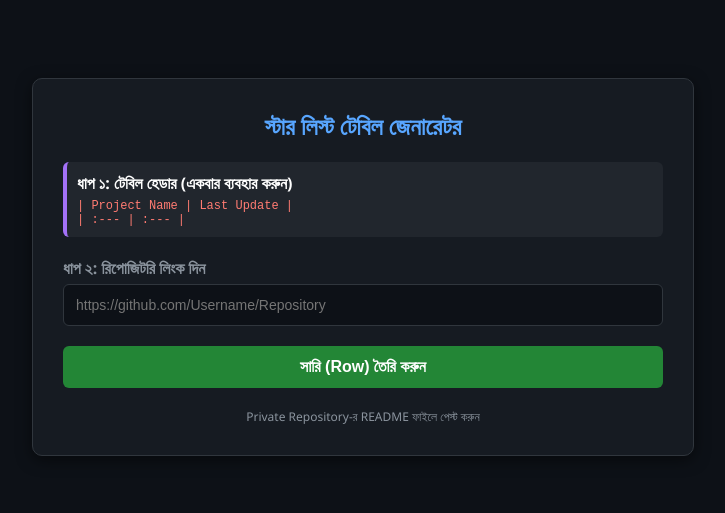
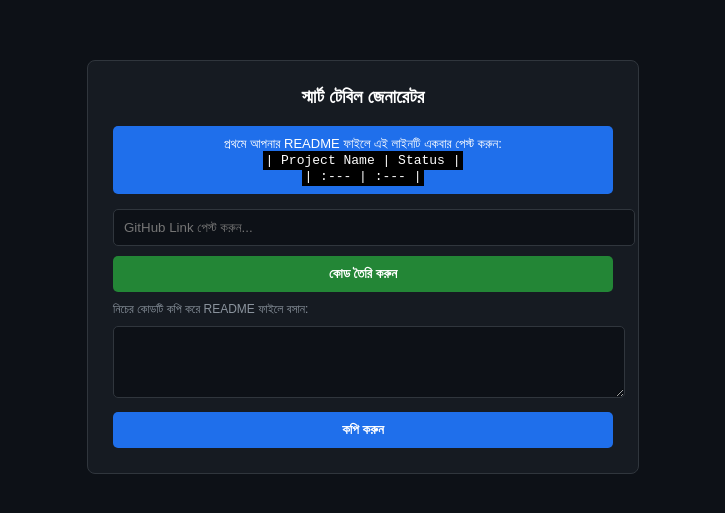
Before and after one commit to LS-Station/tool-generator, a plain HTML site: page index.html in a window 1280 px wide. Shown: the part 133-646 px from the top of the page, without its empty margins (277-1002 px from the left). Drawn offline with Linux system fonts and the light colour scheme.

Commit message:
Update index.html

```diff
--- a/index.html
+++ b/index.html
@@ -3,159 +3,60 @@
 <head>
     <meta charset="UTF-8">
     <meta name="viewport" content="width=device-width, initial-scale=1.0">
-    <title>GitHub Table Generator</title>
+    <title>Fixed GitHub Generator</title>
     <style>
-        body {
-            font-family: 'Segoe UI', Tahoma, Geneva, Verdana, sans-serif;
-            background-color: #0d1117;
-            color: #c9d1d9;
-            display: flex;
-            justify-content: center;
-            align-items: center;
-            height: 100vh;
-            margin: 0;
-        }
-        .card {
-            background-color: #161b22;
-            padding: 30px;
-            border-radius: 10px;
-            box-shadow: 0 4px 15px rgba(0,0,0,0.5);
-            width: 90%;
-            max-width: 600px;
-            border: 1px solid #30363d;
-        }
-        h2 { text-align: center; color: #58a6ff; margin-top: 0; }
-        label { display: block; margin: 15px 0 5px; font-weight: bold; color: #8b949e; }
-        input {
-            width: 100%;
-            padding: 12px;
-            box-sizing: border-box;
-            background: #0d1117;
-            border: 1px solid #30363d;
-            color: white;
-            border-radius: 6px;
-            font-size: 14px;
-        }
-        button {
-            width: 100%;
-            padding: 12px;
-            margin-top: 20px;
-            background-color: #238636;
-            color: white;
-            border: none;
-            border-radius: 6px;
-            cursor: pointer;
-            font-size: 16px;
-            font-weight: bold;
-            transition: 0.2s;
-        }
-        button:hover { background-color: #2ea043; }
-
-        /* Textarea styles */
-        textarea {
-            width: 100%;
-            margin-top: 5px;
-            background: #0d1117;
-            border: 1px solid #30363d;
-            color: #79c0ff;
-            border-radius: 6px;
-            padding: 10px;
-            box-sizing: border-box;
-            font-family: monospace;
-            font-size: 13px;
-        }
-
-        .header-box {
-            background: #21262d;
-            padding: 10px;
-            border-radius: 6px;
-            margin-bottom: 20px;
-            border-left: 4px solid #a371f7;
-        }
-        .header-text {
-            font-family: monospace;
-            color: #ff7b72;
-            font-size: 12px;
-            word-break: break-all;
-        }
-
-        .copy-btn {
-            background-color: #1f6feb;
-            margin-top: 10px;
-        }
-        .copy-btn:hover { background-color: #388bfd; }
-        .footer { text-align: center; margin-top: 20px; font-size: 12px; color: #8b949e; }
+        body { font-family: sans-serif; background: #0d1117; color: white; display: flex; justify-content: center; align-items: center; height: 100vh; margin: 0; }
+        .box { background: #161b22; padding: 25px; border-radius: 8px; width: 90%; max-width: 500px; border: 1px solid #30363d; }
+        input { width: 100%; padding: 10px; margin-bottom: 10px; background: #0d1117; border: 1px solid #30363d; color: white; border-radius: 5px; }
+        button { width: 100%; padding: 10px; background: #238636; color: white; border: none; border-radius: 5px; cursor: pointer; font-weight: bold; }
+        button:hover { background: #2ea043; }
+        .header-info { background: #1f6feb; padding: 10px; border-radius: 5px; margin-bottom: 15px; font-size: 13px; text-align: center; }
+        textarea { width: 100%; height: 60px; background: #0d1117; border: 1px solid #30363d; color: #58a6ff; margin-top: 10px; padding: 5px; border-radius: 5px; }
+        label { font-size: 12px; color: #8b949e; display: block; margin-top: 10px; }
     </style>
 </head>
 <body>
 
-<div class="card">
-    <h2>স্টার লিস্ট টেবিল জেনারেটর</h2>
+<div class="box">
+    <h3 style="text-align:center; margin-top:0;">স্মার্ট টেবিল জেনারেটর</h3>
 
-    <div class="header-box">
-        <label style="margin-top:0; color:#fff;">ধাপ ১: টেবিল হেডার (একবার ব্যবহার করুন)</label>
-        <div class="header-text">| Project Name | Last Update |<br>| :--- | :--- |</div>
+    <div class="header-info">
+        প্রথমে আপনার README ফাইলে এই লাইনটি একবার পেস্ট করুন:<br>
+        <code style="background:#000; padding:2px;">| Project Name | Status |</code><br>
+        <code style="background:#000; padding:2px;">| :--- | :--- |</code>
     </div>
 
-    <label for="urlInput">ধাপ ২: রিপোজিটরি লিংক দিন</label>
-    <input type="text" id="urlInput" placeholder="https://github.com/Username/Repository">
+    <input type="text" id="link" placeholder="GitHub Link পেস্ট করুন...">
+    <button onclick="makeRow()">কোড তৈরি করুন</button>
 
-    <button onclick="generateCode()">সারি (Row) তৈরি করুন</button>
+    <label>নিচের কোডটি কপি করে README ফাইলে বসান:</label>
+    <textarea id="output" readonly></textarea>
 
-    <div id="resultArea" style="display:none;">
-        <label>আপনার কোড (এটি হেডারের নিচে বসান):</label>
-        <textarea id="outputCode" rows="3" readonly></textarea>
-
-        <label style="margin-top:15px">প্রিভিউ (Preview):</label>
-        <div id="preview" style="background:#fff; padding:10px; border-radius:4px; color:#000; overflow-x:auto;"></div>
-
-        <button class="copy-btn" onclick="copyText()">কোড কপি করুন</button>
-    </div>
-
-    <div class="footer">Private Repository-র README ফাইলে পেস্ট করুন</div>
+    <button onclick="copy()" style="background:#1f6feb; margin-top:10px;">কপি করুন</button>
 </div>
 
 <script>
-    function generateCode() {
-        var url = document.getElementById("urlInput").value.trim();
+    function makeRow() {
+        var url = document.getElementById("link").value.trim();
         if(url.endsWith('/')) url = url.slice(0, -1);
 
         try {
             var parts = url.split("/");
-            if (parts.length < 5) {
-                alert("সঠিক গিটহাব লিংক দিন!");
-                return;
-            }
             var user = parts[3];
             var repo = parts[4];
 
-            // Generate Table Row Format with Flat Square Badge
-            var badgeUrl = `https://img.shields.io/github/last-commit/${user}/${repo}?style=flat-square&color=blue`;
-            var markdown = `| **[${repo}](${url})** | ![Update](${badgeUrl}) |`;
+            // This creates a clean TABLE ROW
+            var code = `| **[${repo}](${url})** | ![Update](https://img.shields.io/github/last-commit/${user}/${repo}?style=flat-square&color=2ea44f) |`;
 
-            // Output Code
-            document.getElementById("outputCode").value = markdown;
-
-            // Simple Preview (HTML simulation of the markdown)
-            document.getElementById("preview").innerHTML =
-                `<table style="border-collapse: collapse; width: 100%;">
-                    <tr style="border-bottom: 1px solid #ccc;">
-                        <td style="padding: 5px;"><b><a href="${url}" style="text-decoration:none; color:#0969da;">${repo}</a></b></td>
-                        <td style="padding: 5px;"><img src="${badgeUrl}" alt="Update"></td>
-                    </tr>
-                </table>`;
-
-            document.getElementById("resultArea").style.display = "block";
-        } catch (e) {
-            alert("লিংক প্রসেস করা যাচ্ছে না।");
-        }
+            document.getElementById("output").value = code;
+        } catch (e) { alert("লিংকটি ভুল!"); }
     }
 
-    function copyText() {
-        var copyText = document.getElementById("outputCode");
-        copyText.select();
+    function copy() {
+        var c = document.getElementById("output");
+        c.select();
         document.execCommand("copy");
-        alert("কোড কপি হয়েছে!");
+        alert("কপি হয়েছে!");
     }
 </script>
 
```
